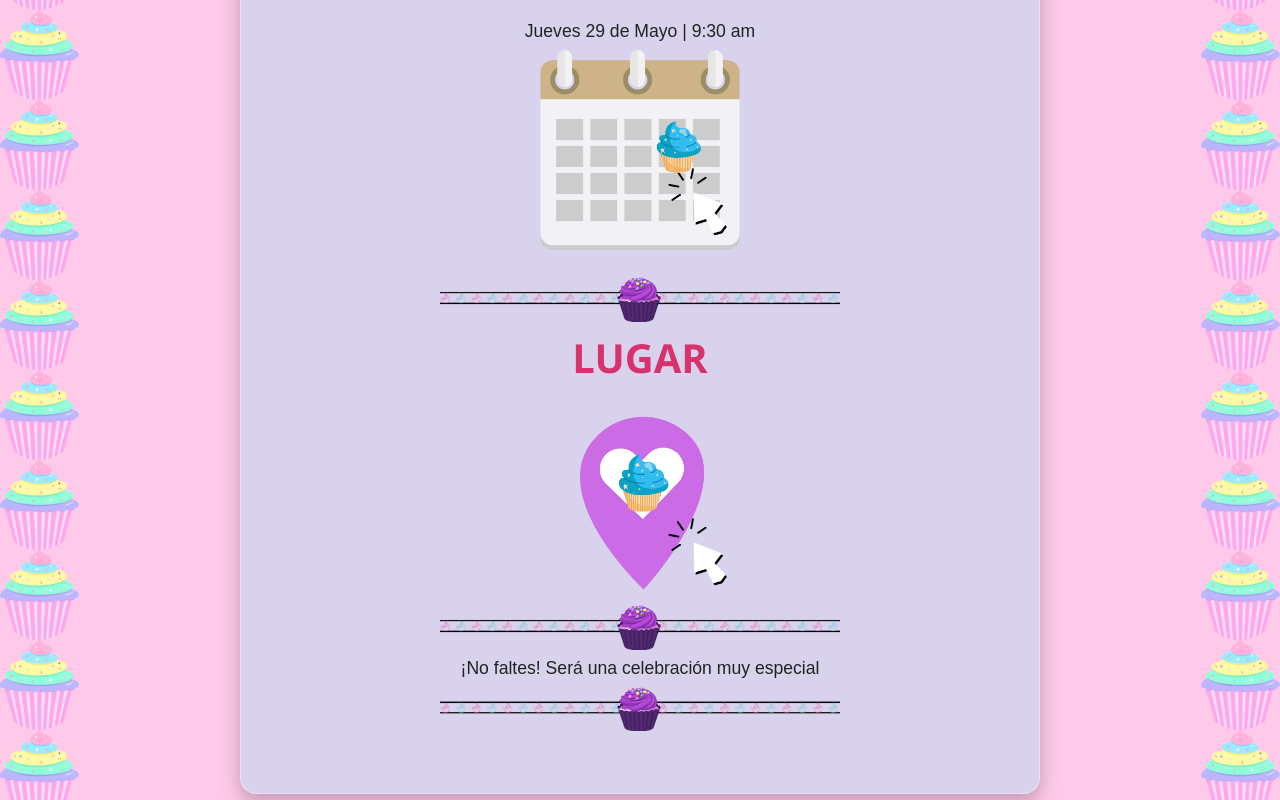
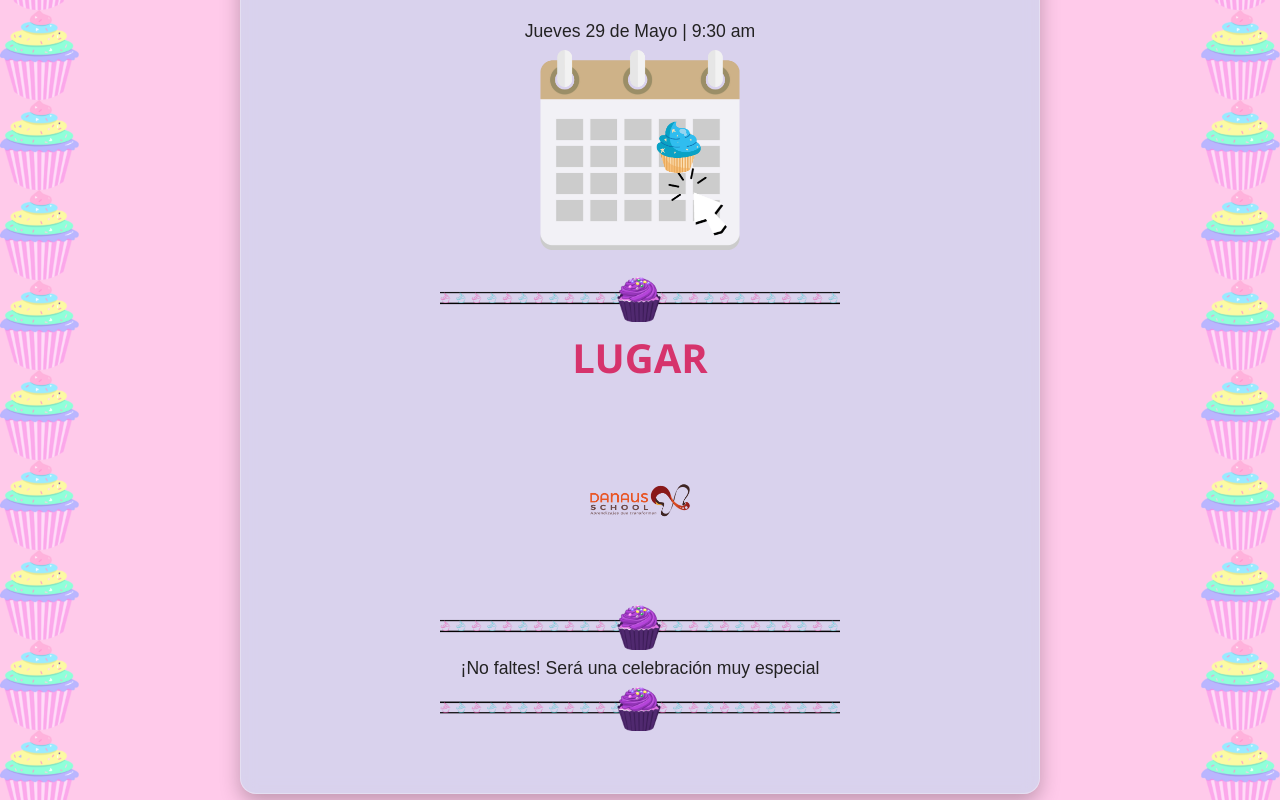
Before and after one commit to WalterDanielTorresMeza/Danicup, a React (Create React App) app: page / in a window 1280 px wide. Shown: the part 440-1240 px from the top of the page. Built offline with nearby package versions, Linux system fonts and the light colour scheme.

Commit message:
Update App.js

```diff
--- a/src/App.js
+++ b/src/App.js
@@ -66,7 +66,7 @@ function App() {
     rel="noopener noreferrer"
   >
 <img
-      src="/gps.png"
+      src="/dana.png"
       alt="Ver en Google Maps"
       className="map-btn"
 />
```
